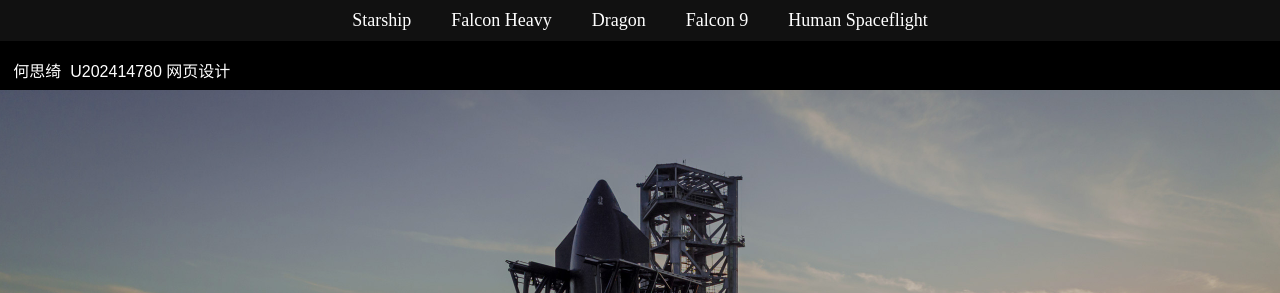
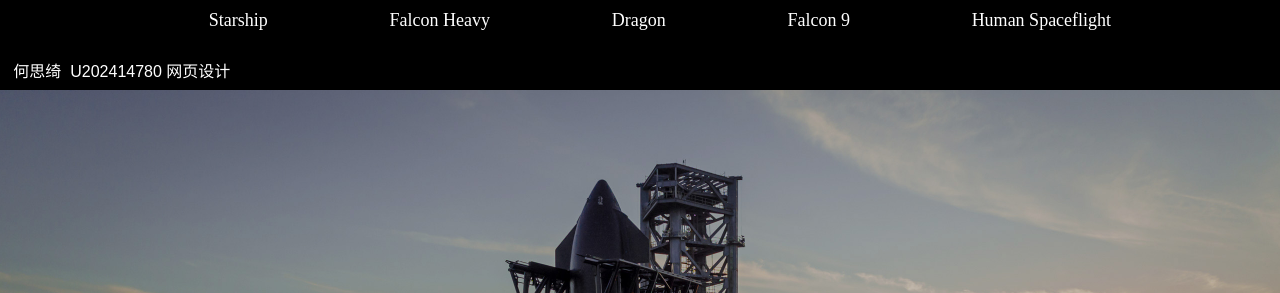
Before and after one commit to hus-king/website, a plain HTML site: page index.html in a window 1280 px wide. Shown: the top 293 px of the page. Drawn offline with Linux system fonts and the light colour scheme.

Commit message:
重构导航栏为语义化的<nav>元素，并更新样式以增强可视效果

```diff
--- a/index.html
+++ b/index.html
@@ -11,13 +11,15 @@
 </head>
 
 <body>
-  <div class="navbar">
+  <nav>
+    <div>
       <a href="index.html">Starship</a>
       <a href="web/falconheavy.html">Falcon Heavy</a>
       <a href="web/dragon.html">Dragon</a>
       <a href="web/falcon9.html">Falcon 9</a>
       <a href="web/humanspaceflight.html">Human Spaceflight</a>
     </div>
+  </nav>
   <div class="content">
     <header class="header-bar">
       <p>&nbsp;&nbsp;&nbsp;何思绮&nbsp;&nbsp;U202414780 网页设计</p>
--- a/sheet.css
+++ b/sheet.css
@@ -137,32 +137,7 @@ body {
     font-family: '华文中宋', sans-serif;
 }
 
-.navbar {
-    width: 100vw;
-    background-color: #111;
-    overflow: hidden;
-    position: fixed;
-    top: 0;
-    left: 0;
-    z-index: 1000;
-    display: flex;
-    justify-content: center;
-}
 
-.navbar a {
-    float: left;
-    display: block;
-    color: white;
-    text-align: center;
-    padding: 10px 20px; /* 调整此处的 padding 缩窄导航栏高度 */
-    text-decoration: none;
-    font-size: 18px;
-    font-family: "Times New Roman", Times, serif;
-}
-
-.navbar a:hover {
-    background-color: #575757;
-}
 
 .content {
     padding: 0px;
@@ -276,3 +251,47 @@ body {
 .aa span:nth-child(4) {
     animation-delay: 0.75s;
 }
+nav {
+    display: flex;
+    justify-content: center; /* 水平居中 */
+    align-items: center;
+    background-color: rgba(0, 0, 0, 0.6);
+    border-radius: 5px;
+    box-shadow: 0 0 5px rgba(0, 0, 0, 0.5);
+    padding: 10px 20px;
+    width: 100%; /* 使导航栏占据全宽 */
+    position: fixed;
+}
+
+nav div {
+    display: flex;
+    justify-content: space-around; /* 水平分散排列 */
+    width: 80%; /* 调整宽度以控制链接的分布 */
+}
+
+nav a {
+    color: #fff;
+    text-decoration: none;
+    font-size: 18px;
+    transition: color 0.6s ease;
+    position: relative;
+}
+
+nav a::after {
+    content: '';
+    position: absolute;
+    width: 0;
+    height: 2px;
+    background-color: #fff;
+    bottom: -5px;
+    left: 0;
+    transition: width 0.6s ease;
+}
+
+nav a:hover {
+    color: #3ad0e0;
+}
+
+nav a:hover::after {
+    width: 100%;
+}
```
Also changed, not shown: web/dragon.html (+3 -1 lines), web/falcon9.html (+3 -1 lines), web/falconheavy.html (+3 -1 lines), web/humanspaceflight.html (+3 -1 lines). Lines whose indentation alone changed are shown as unchanged.
